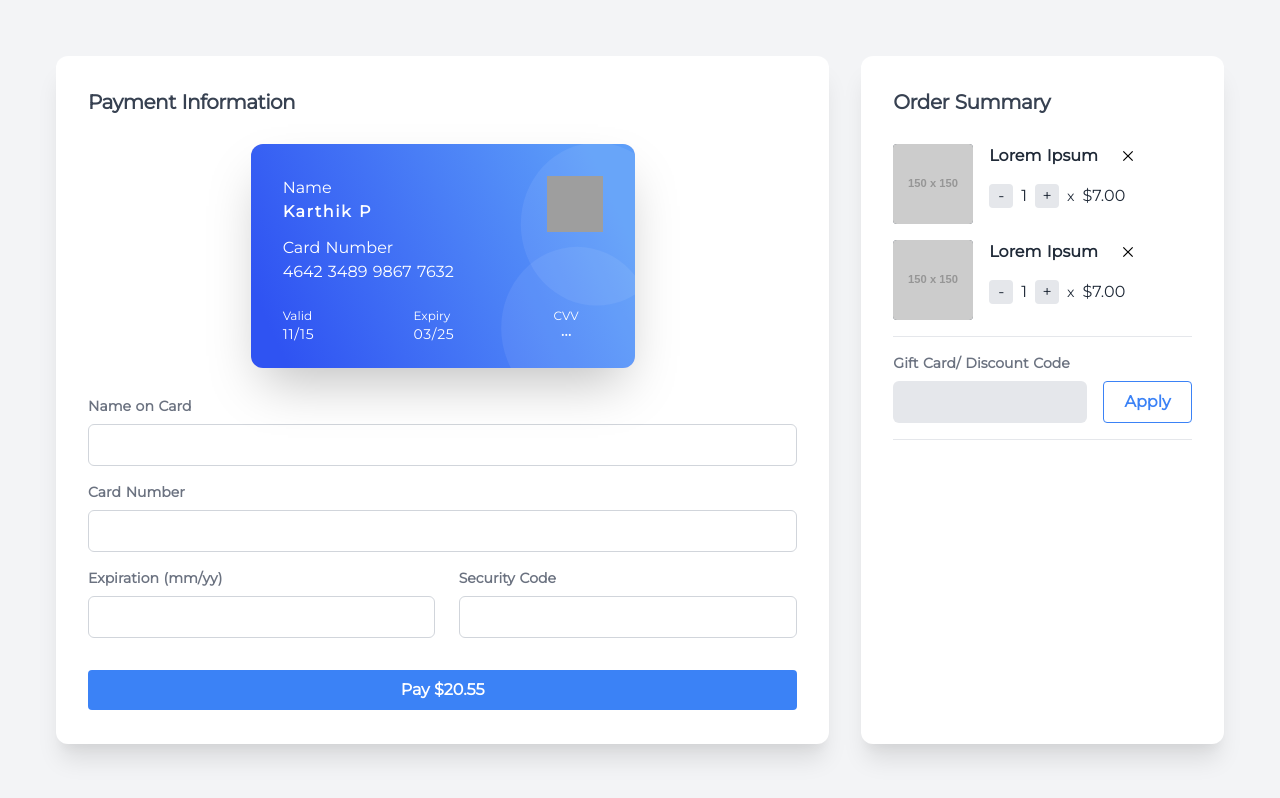
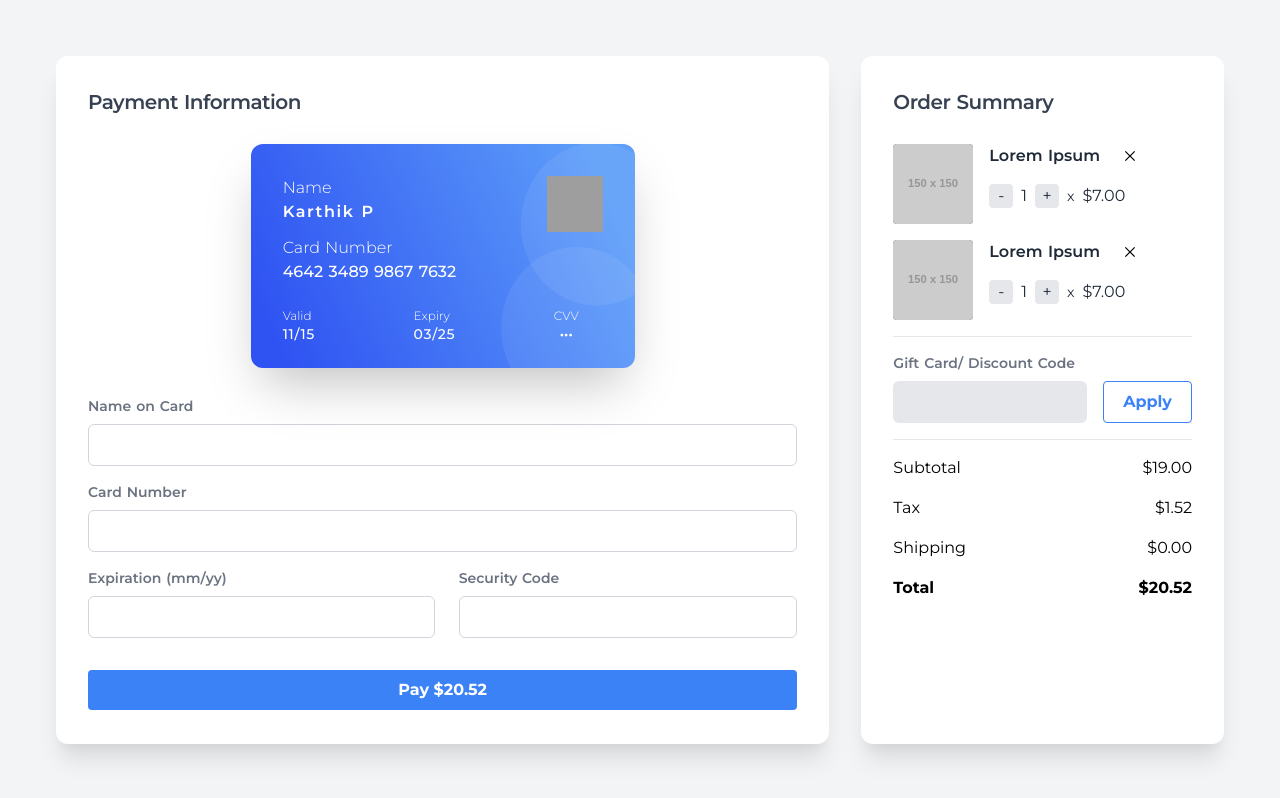
Before and after one commit to mukolweke/NuxtCheckoutForm, a Nuxt app: page / in a window 1280 px wide. Built offline with nearby package versions, Linux system fonts and the light colour scheme; grey boxes are pictures that could not be loaded.

Commit message:
implement totals component

```diff
--- a/components/PaymentForm.vue
+++ b/components/PaymentForm.vue
@@ -55,7 +55,7 @@
       <button
         class="w-full bg-blue-500 hover:bg-blue-700 text-white font-bold py-2 px-4 rounded focus:outline-none focus:shadow-outline"
         type="button"
-      >Pay $20.55</button>
+      >Pay $20.52</button>
     </div>
   </div>
 </template>
--- /dev/null
+++ b/components/Totals.vue
@@ -0,0 +1,30 @@
+<template>
+  <div class="my-4 w-full flex flex-col space-y-4">
+    <div class="w-full flex items-center justify-between">
+      <p>Subtotal</p>
+      <p>$19.00</p>
+    </div>
+
+    <div class="w-full flex items-center justify-between">
+      <p>Tax</p>
+      <p>$1.52</p>
+    </div>
+
+    <div class="w-full flex items-center justify-between">
+      <p>Shipping</p>
+      <p>$0.00</p>
+    </div>
+
+    <div class="w-full flex items-center justify-between font-bold">
+      <p>Total</p>
+      <p>$20.52</p>
+    </div>
+  </div>
+</template>
+
+<script>
+export default {};
+</script>
+
+<style>
+</style>
--- a/nuxt.config.js
+++ b/nuxt.config.js
@@ -28,7 +28,7 @@ export default {
       },
       {
         rel: 'stylesheet',
-        href: 'https://fonts.googleapis.com/css2?family=Montserrat&display=swap'
+        href: 'https://fonts.googleapis.com/css2?family=Montserrat:wght@100;200;300;400;500;600;700;800;900&display=swap'
       }
     ]
   },
--- a/pages/index.vue
+++ b/pages/index.vue
@@ -2,7 +2,7 @@
   <div class="checkout-form min-h-screen bg-gray-100 flex justify-center font-sans">
     <div class="grid grid-cols-3 gap-4 space-x-4 p-14">
       <div class="bg-white p-8 col-span-2 h-full rounded-xl shadow-xl">
-        <p class="text-xl font-extrabold text-gray-700 tracking-tight">Payment Information</p>
+        <p class="text-xl font-semibold text-gray-700 tracking-tight">Payment Information</p>
 
         <div class="mt-7">
           <credit-card />
@@ -13,7 +13,7 @@
 
       <div class="bg-white p-8 h-full rounded-xl shadow-xl">
         <div>
-          <p class="text-xl font-extrabold text-gray-700 tracking-tight">Order Summary</p>
+          <p class="text-xl font-semibold text-gray-700 tracking-tight">Order Summary</p>
 
           <div class="mt-7">
             <order />
@@ -29,7 +29,9 @@
 
         <hr />
 
-        <div></div>
+        <div>
+          <totals />
+        </div>
       </div>
     </div>
   </div>
@@ -40,9 +42,10 @@ import CreditCard from "../components/CreditCard.vue";
 import Order from "../components/Order.vue";
 import PaymentForm from "../components/PaymentForm.vue";
 import Coupon from "../components/Coupon.vue";
+import Totals from "../components/Totals.vue";
 
 export default {
-  components: { CreditCard, PaymentForm, Order, Coupon },
+  components: { CreditCard, PaymentForm, Order, Coupon, Totals },
 
   head() {
     return {
```
